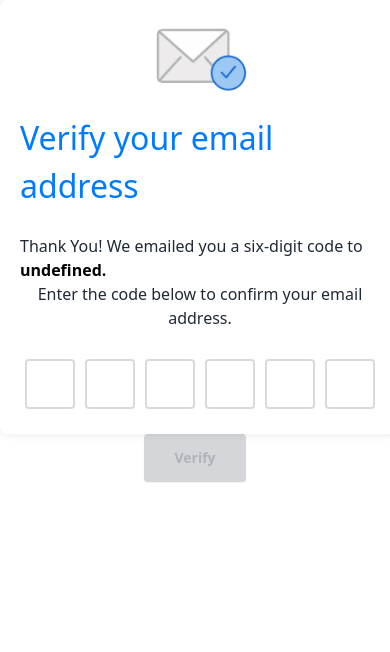
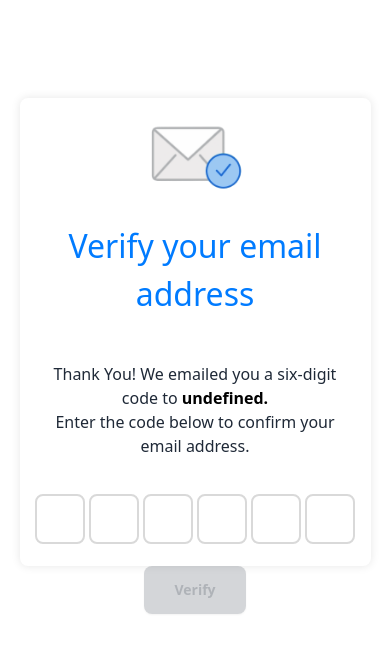
Before and after one commit to sillsdev/appbuilder-usercontent-management, a SvelteKit app: page /verify/1 in a window 390 px wide. Shown: the top 652 px of the page. Built offline with nearby package versions, Linux system fonts and the light colour scheme; no server answers; the database is empty.

Commit message:
Make UI more mobile-friendly and adjust measurements

```diff
--- a/src/routes/verify/[id]/+page.svelte
+++ b/src/routes/verify/[id]/+page.svelte
@@ -40,7 +40,7 @@
             >{data.request?.email}.</span
         >
         <br />
-        <span class="text-center block"> Enter the code below to confirm your email address. </span>
+        <span class="text-center block">Enter the code below to confirm your email address. </span>
     </p>
     <br />
 
@@ -89,7 +89,7 @@
         text-align: center;
         font-size: 24px;
         border: 2px solid #d9d9d9;
-        border-radius: 4px;
+        border-radius: 8px;
         transition: border-color 0.3s;
     }
 
@@ -120,7 +120,7 @@
         border: none;
         background-color: #007bff;
         color: white;
-        border-radius: 4px;
+        border-radius: 8px;
         cursor: pointer;
         transition: background-color 0.3s;
         display: block;
@@ -131,4 +131,23 @@
     button:hover {
         background-color: #0056b3;
     }
+
+    h1,
+    p {
+        width: 100%;
+        text-align: center;
+        margin: 10px 0;
+    }
+
+    @media (max-width: 768px) {
+        .verification-container {
+            width: 90%;
+            margin-top: 25%;
+            box-sizing: border-box;
+        }
+
+        .code-input {
+            margin: 2px;
+        }
+    }
 </style>
```
